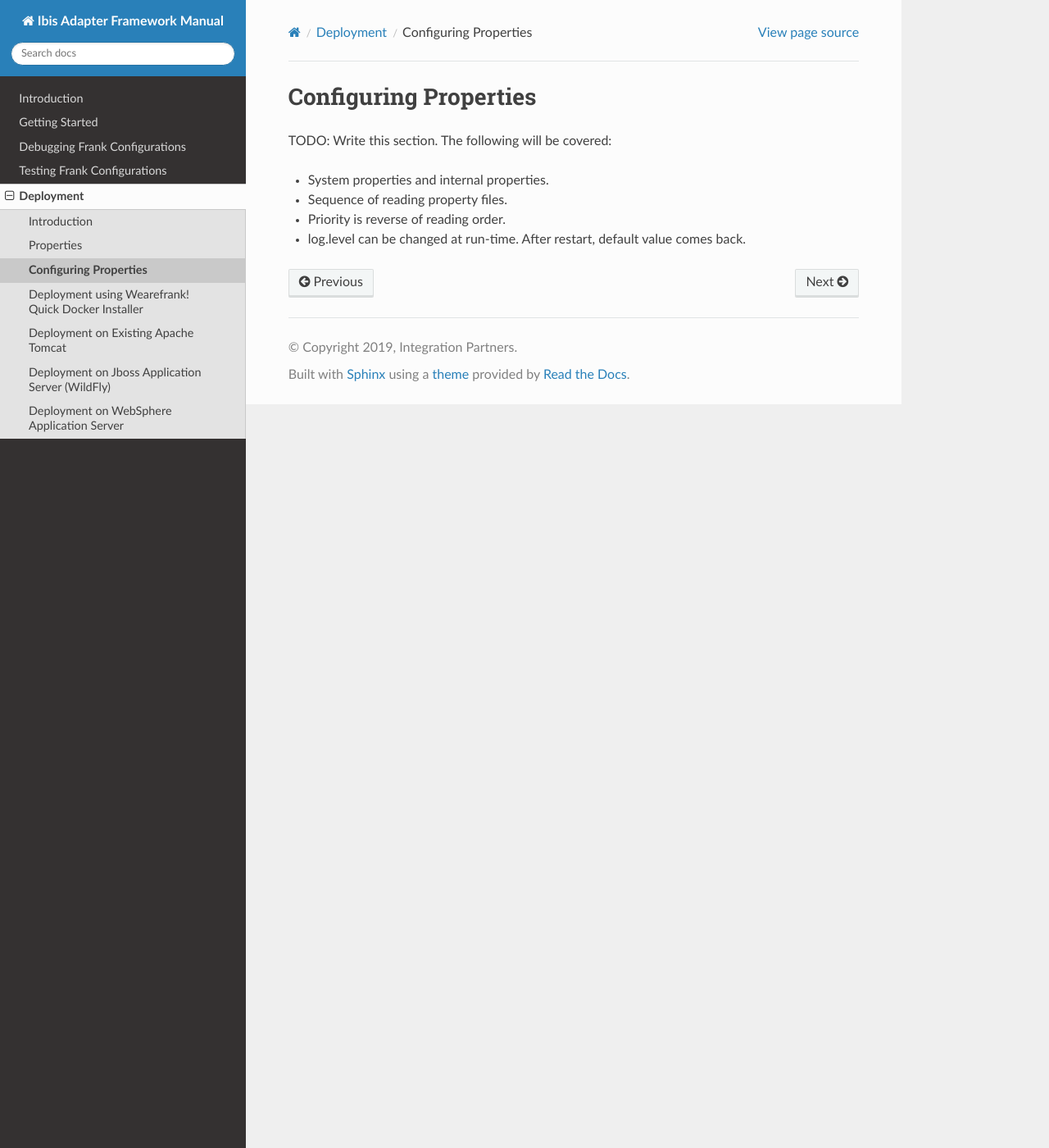
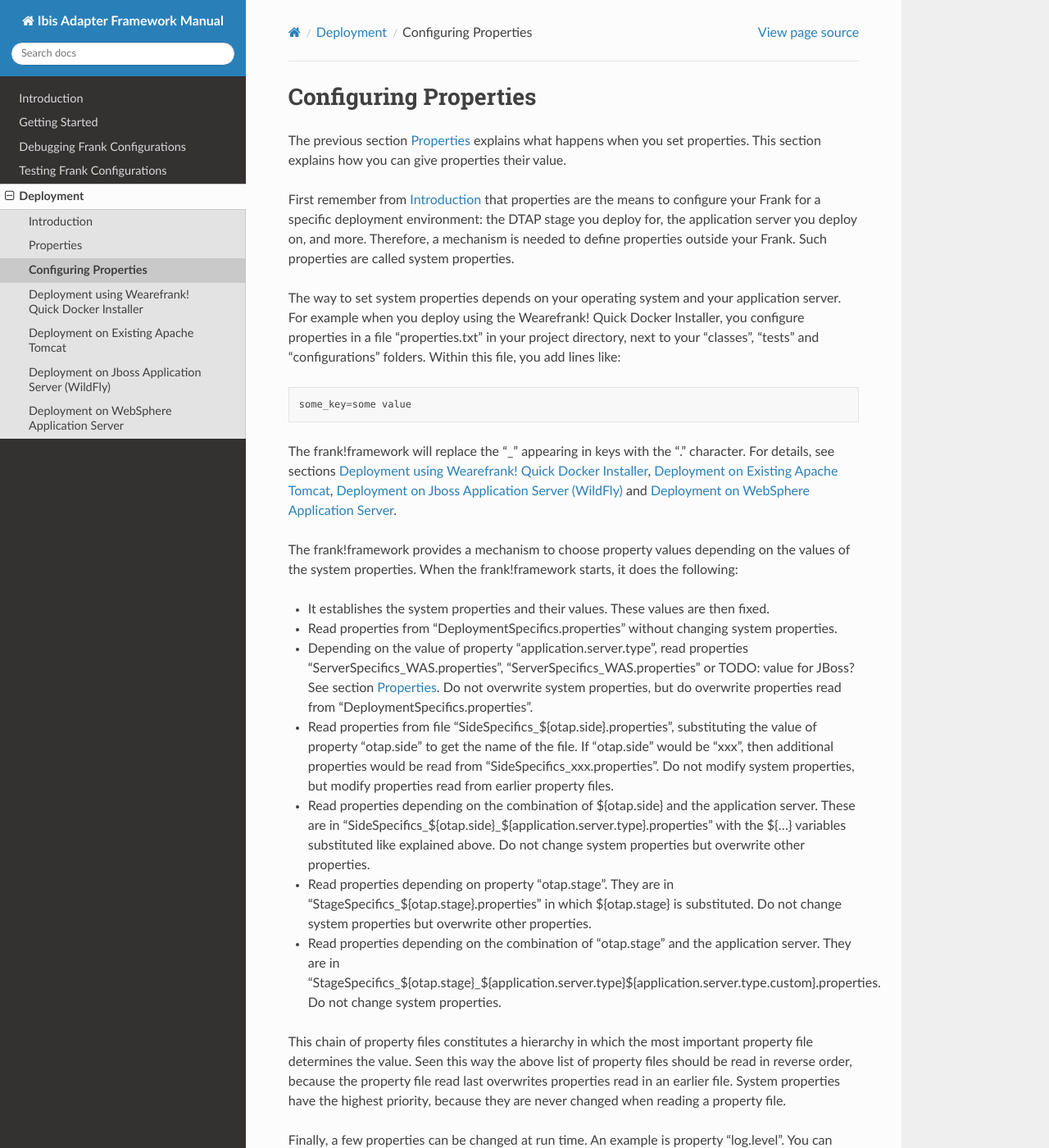
Before and after one commit to frankframework/frank-manual, a Sphinx documentation site: the page built from docs/source/deploying/configuringProperties.rst, in a window 1280 px wide and 1400 px high. Shown: the whole window at 82% size. Built offline with Sphinx 7.4.7 and the Read the Docs theme 2.0.0, drawn with Linux system fonts in a browser that asks for light colours; some of the changed text lies outside the part shown.

Commit message:
Write about configuring properties

```diff
--- a/docs/source/deploying/configuringProperties.rst
+++ b/docs/source/deploying/configuringProperties.rst
@@ -3,9 +3,64 @@
 Configuring Properties
 ======================
 
-TODO: Write this section. The following will be covered:
+The previous section :ref:`deploymentProperties` explains what happens
+when you set properties. This section explains how you can give properties
+their value.
 
-* System properties and internal properties.
-* Sequence of reading property files.
-* Priority is reverse of reading order.
-* log.level can be changed at run-time. After restart, default value comes back.
+First remember from :ref:`deploymentIntroduction` that properties
+are the means to configure your Frank for a specific deployment
+environment: the DTAP stage you deploy for, the application server
+you deploy on, and more. Therefore, a mechanism is needed to
+define properties outside your Frank. Such properties are
+called system properties.
+
+The way to set system properties
+depends on your operating system and your application server.
+For example when you deploy using the Wearefrank! Quick
+Docker Installer, you configure properties in a file
+"properties.txt" in your project directory, next to your
+"classes", "tests" and "configurations" folders. Within this
+file, you add lines like: ::
+
+  some_key=some value
+
+The frank!framework will replace the "_" appearing in keys with the "." character.
+For details, see sections :ref:`deploymentDockerDeployment`,
+:ref:`deploymentTomcatDeployment`, :ref:`deploymentJbossDeployment` and
+:ref:`deploymentWebsphereDeployment`.
+
+The frank!framework provides a mechanism to choose property
+values depending on the values of the system properties.
+When the frank!framework starts, it does the following:
+
+* It establishes the system properties and their values. These values are then fixed.
+* Read properties from "DeploymentSpecifics.properties" without changing system properties.
+* Depending on the value of property "application.server.type", read properties "ServerSpecifics_WAS.properties", "ServerSpecifics_WAS.properties" or TODO: value for JBoss? See section :ref:`deploymentProperties`. Do not overwrite system properties, but do overwrite properties read from "DeploymentSpecifics.properties".
+* Read properties from file "SideSpecifics_${otap.side}.properties", substituting the value of property "otap.side" to get the name of the file. If "otap.side" would be "xxx", then additional properties would be read from "SideSpecifics_xxx.properties". Do not modify system properties, but modify properties read from earlier property files.
+* Read properties depending on the combination of ${otap.side} and the application server. These are in "SideSpecifics_${otap.side}_${application.server.type}.properties" with the ${...} variables substituted like explained above. Do not change system properties but overwrite other properties.
+* Read properties depending on property "otap.stage". They are in "StageSpecifics_${otap.stage}.properties" in which ${otap.stage} is substituted. Do not change system properties but overwrite other properties.
+* Read properties depending on the combination of "otap.stage" and the application server. They are in "StageSpecifics_${otap.stage}_${application.server.type}${application.server.type.custom}.properties. Do not change system properties.
+
+.. In AppConstants.properties the following sequence is defined:
+   CompanySpecifics.properties,
+   CompanySpecifics_${otap.side}.properties,
+   CompanySpecifics_${otap.stage}.properties,
+   DeploymentSpecifics.properties,
+   BuildInfo.properties,
+   ServerSpecifics_${application.server.type}${application.server.type.custom}.properties,
+   SideSpecifics_${otap.side}.properties,
+   SideSpecifics_${otap.side}_${application.server.type}${application.server.type.custom}.properties,
+   StageSpecifics_${otap.stage}.properties,
+   StageSpecifics_${otap.stage}_${application.server.type}${application.server.type.custom}.properties,
+   Test.properties
+
+This chain of property files constitutes a hierarchy in which the most
+important property file determines the value. Seen this way the above list of property files should be read in reverse order, because the property file read last overwrites properties read in an earlier file. System properties have the highest priority, because they are never changed when reading
+a property file.
+
+Finally, a few properties can be changed at run time. An example is property "log.level".
+You can change this property in the Frank console. On the left hand menu, go to "Environment Variables":
+
+.. image:: viewProperties.jpg
+
+Then you see a heading "Dynamic Parameters". These can be edited at run time. Changes done at runtime will be undone when you restart the frank!framework.
--- a/docs/source/deploying/introduction.rst
+++ b/docs/source/deploying/introduction.rst
@@ -1,3 +1,5 @@
+.. _deploymentIntroduction:
+
 Introduction
 ============
 
--- a/docs/source/gettingStarted/horizonsInitialData.rst
+++ b/docs/source/gettingStarted/horizonsInitialData.rst
@@ -1,3 +1,5 @@
+.. _databaseInitialization:
+
 Database Initialization
 =======================
 
```
Also changed, not shown: docs/source/deploying/properties.rst (+28 -1 lines), 2 other files.
